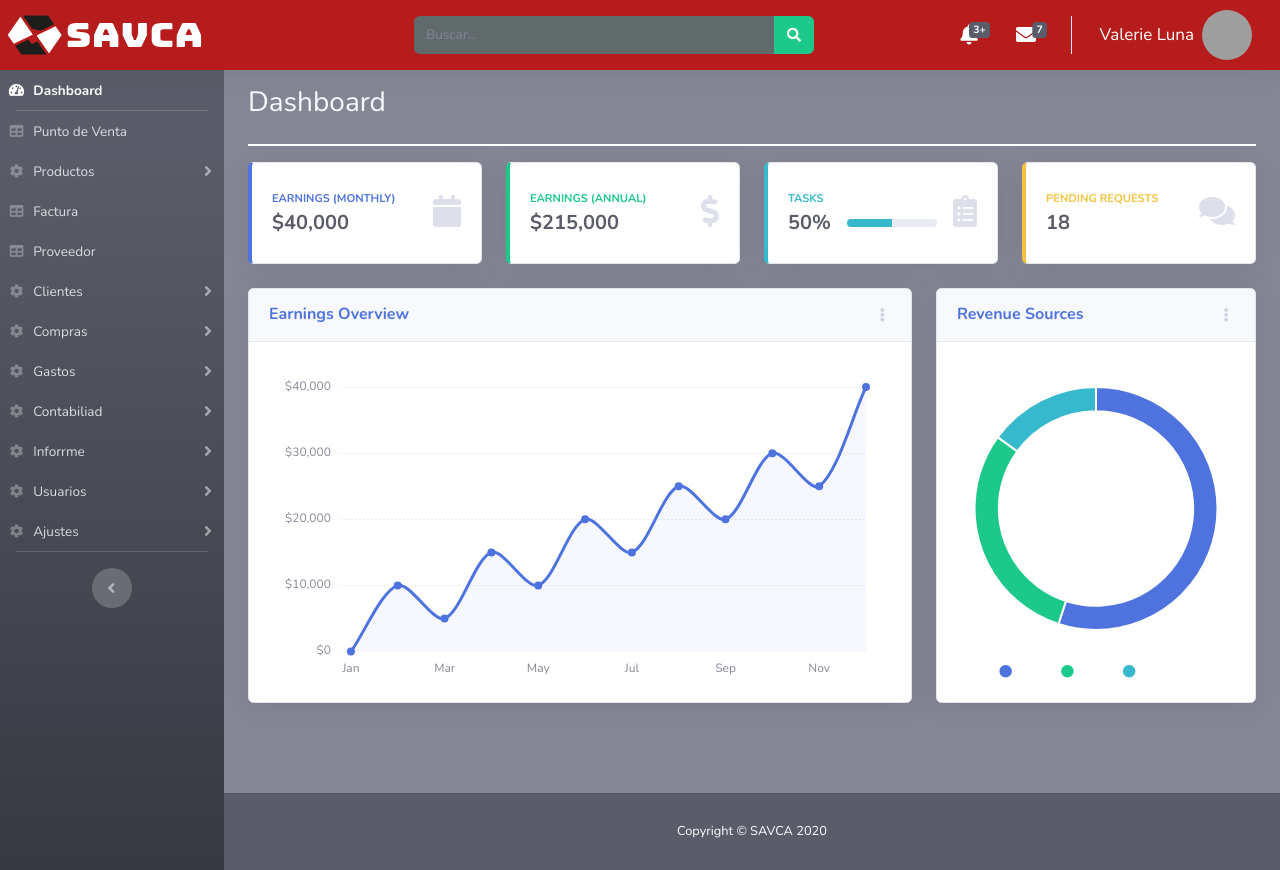
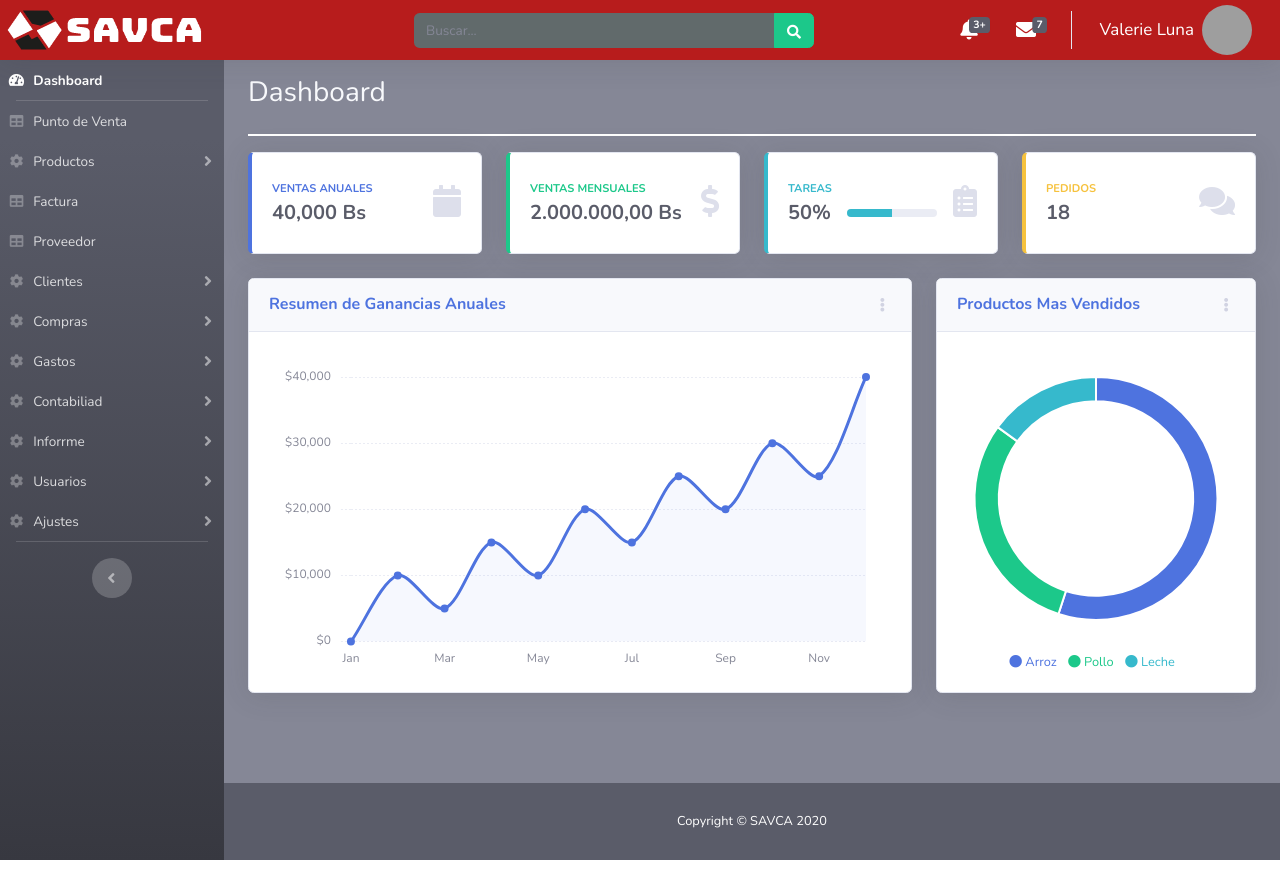
Before and after one commit to alfonso2254/SAVCA, a PHP site: page /vista/menu_alfonso.php in a window 1280 px wide. Run offline with PHP 8.4, Linux system fonts and the light colour scheme; grey boxes are pictures that could not be loaded.

Commit message:
Actualizacion de dashboard
Sujeto a cambios

```diff
--- a/js/demo/chart-pie-demo.js
+++ b/js/demo/chart-pie-demo.js
@@ -7,7 +7,7 @@ var ctx = document.getElementById("myPieChart");
 var myPieChart = new Chart(ctx, {
   type: 'doughnut',
   data: {
-    labels: ["Direct", "Referral", "Social"],
+    labels: ["Arroz", "Pollo", "Cafe"],
     datasets: [{
       data: [55, 30, 15],
       backgroundColor: ['#4e73df', '#1cc88a', '#36b9cc'],
--- a/vista/menu_alfonso.php
+++ b/vista/menu_alfonso.php
@@ -37,7 +37,7 @@
     <!-- Final del menu sidebar  -->
 
    <!--Contenido de la pagina inncluyendo el menu top-->
-    <div style="margin-top: 70px"  id="content-wrapper" class="d-flex flex-column bg-secondary text-white">
+    <div style="margin-top: 60px"  id="content-wrapper" class="d-flex flex-column bg-secondary text-white">
 
       <!-- Main Content -->
       <div id="content">
@@ -62,8 +62,8 @@
                 <div class="card-body">
                   <div class="row no-gutters align-items-center">
                     <div class="col mr-2">
-                      <div class="text-xs font-weight-bold text-primary text-uppercase mb-1">Earnings (Monthly)</div>
-                      <div class="h5 mb-0 font-weight-bold text-gray-800">$40,000</div>
+                      <div class="text-xs font-weight-bold text-primary text-uppercase mb-1">Ventas Anuales</div>
+                      <div class="h5 mb-0 font-weight-bold text-gray-800">40,000 Bs</div>
                     </div>
                     <div class="col-auto">
                       <i class="fas fa-calendar fa-2x text-gray-300"></i>
@@ -79,8 +79,8 @@
                 <div class="card-body">
                   <div class="row no-gutters align-items-center">
                     <div class="col mr-2">
-                      <div class="text-xs font-weight-bold text-success text-uppercase mb-1">Earnings (Annual)</div>
-                      <div class="h5 mb-0 font-weight-bold text-gray-800">$215,000</div>
+                      <div class="text-xs font-weight-bold text-success text-uppercase mb-1">Ventas Mensuales</div>
+                      <div class="h5 mb-0 font-weight-bold text-gray-800">2.000.000,00 Bs</div>
                     </div>
                     <div class="col-auto">
                       <i class="fas fa-dollar-sign fa-2x text-gray-300"></i>
@@ -96,7 +96,7 @@
                 <div class="card-body">
                   <div class="row no-gutters align-items-center">
                     <div class="col mr-2">
-                      <div class="text-xs font-weight-bold text-info text-uppercase mb-1">Tasks</div>
+                      <div class="text-xs font-weight-bold text-info text-uppercase mb-1">Tareas</div>
                       <div class="row no-gutters align-items-center">
                         <div class="col-auto">
                           <div class="h5 mb-0 mr-3 font-weight-bold text-gray-800">50%</div>
@@ -122,7 +122,7 @@
                 <div class="card-body">
                   <div class="row no-gutters align-items-center">
                     <div class="col mr-2">
-                      <div class="text-xs font-weight-bold text-warning text-uppercase mb-1">Pending Requests</div>
+                      <div class="text-xs font-weight-bold text-warning text-uppercase mb-1">Pedidos</div>
                       <div class="h5 mb-0 font-weight-bold text-gray-800">18</div>
                     </div>
                     <div class="col-auto">
@@ -142,7 +142,7 @@
               <div class="card shadow mb-4">
                 <!-- Card Header - Dropdown -->
                 <div class="card-header py-3 d-flex flex-row align-items-center justify-content-between">
-                  <h6 class="m-0 font-weight-bold text-primary">Earnings Overview</h6>
+                  <h6 class="m-0 font-weight-bold text-primary">Resumen de Ganancias Anuales</h6>
                   <div class="dropdown no-arrow">
                     <a class="dropdown-toggle" href="#" role="button" id="dropdownMenuLink" data-toggle="dropdown" aria-haspopup="true" aria-expanded="false">
                       <i class="fas fa-ellipsis-v fa-sm fa-fw text-gray-400"></i>
@@ -170,7 +170,7 @@
               <div class="card shadow mb-4">
                 <!-- Card Header - Dropdown -->
                 <div class="card-header py-3 d-flex flex-row align-items-center justify-content-between">
-                  <h6 class="m-0 font-weight-bold text-primary">Revenue Sources</h6>
+                  <h6 class="m-0 font-weight-bold text-primary">Productos Mas Vendidos</h6>
                   <div class="dropdown no-arrow">
                     <a class="dropdown-toggle" href="#" role="button" id="dropdownMenuLink" data-toggle="dropdown" aria-haspopup="true" aria-expanded="false">
                       <i class="fas fa-ellipsis-v fa-sm fa-fw text-gray-400"></i>
@@ -190,14 +190,14 @@
                     <canvas id="myPieChart"></canvas>
                   </div>
                   <div class="mt-4 text-center small">
-                    <span class="mr-2">
-                      <i class="fas fa-circle text-primary"></i> Direct
+                    <span class="mr-2 text-primary">
+                      <i class="fas fa-circle text-primary"></i> Arroz
                     </span>
-                    <span class="mr-2">
-                      <i class="fas fa-circle text-success"></i> Social
+                    <span class="mr-2 text-success">
+                      <i class="fas fa-circle text-success"></i> Pollo
                     </span>
-                    <span class="mr-2">
-                      <i class="fas fa-circle text-info"></i> Referral
+                    <span class="mr-2 text-info">
+                      <i class="fas fa-circle text-info"></i> Leche
                     </span>
                   </div>
                 </div>
--- a/vista/menu_izquierdo.php
+++ b/vista/menu_izquierdo.php
@@ -1,4 +1,4 @@
-    <ul style="margin-top: 70px" class="navbar-nav bg-gradient-dark  sidebar sidebar-dark accordion" id="accordionSidebar">
+    <ul style="margin-top: 60px" class="navbar-nav bg-gradient-dark  sidebar sidebar-dark accordion" id="accordionSidebar">
 
       <!-- Sidebar - Brand -->
 
--- a/vista/menu_top.php
+++ b/vista/menu_top.php
@@ -1,4 +1,4 @@
-<nav style="background:#B71C1C" class="navbar navbar-expand navbar-light topbar fixed-top   shadow">
+<nav style="background:#B71C1C; height: 60px" class="navbar navbar-expand navbar-light topbar fixed-top   shadow">
 
           <!-- Sidebar Toggle (Topbar) -->
           <button id="sidebarToggleTop" class="btn btn-link d-md-none rounded-circle mr-3">
@@ -15,10 +15,10 @@
 
           <!-- Topbar Search -->
           <form class="d-none d-sm-inline-block form-inline mr-auto ml-md-5 my-2 my-md-0 mw-100 navbar-search">
-            <div class="input-group">
-              <input style="color:#FDFEFE; background: #616A6B;  " type="text" class="form-control border-0 small" placeholder="Buscar..." aria-label="Search" aria-describedby="basic-addon2">
+            <div  class="input-group">
+              <input style="color:#FDFEFE; background: #616A6B;height: 35px  " type="text" class="form-control border-0 small" placeholder="Buscar..." aria-label="Search" aria-describedby="basic-addon2">
               <div class="input-group-append">
-                <button class="btn btn-success" type="button">
+                <button style="height: 35px " class="btn btn-success" type="button">
                   <i class="fas fa-search fa-sm"></i>
                 </button>
               </div>
```
Also changed, not shown: menu_alfonso.php (+6 -6 lines).
